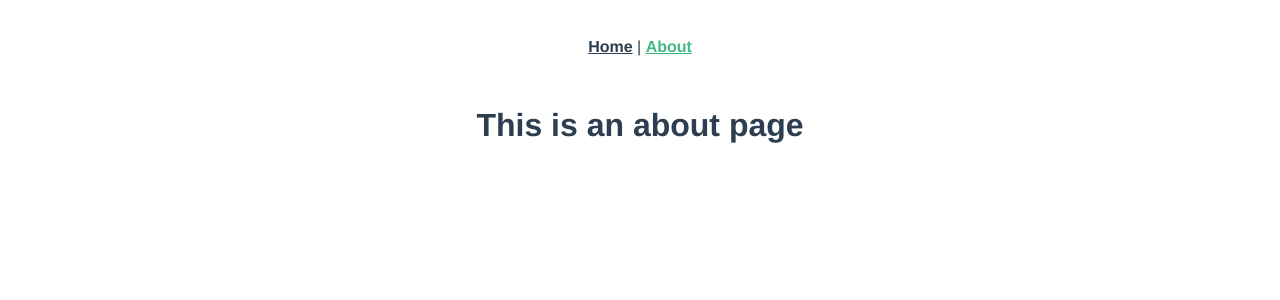
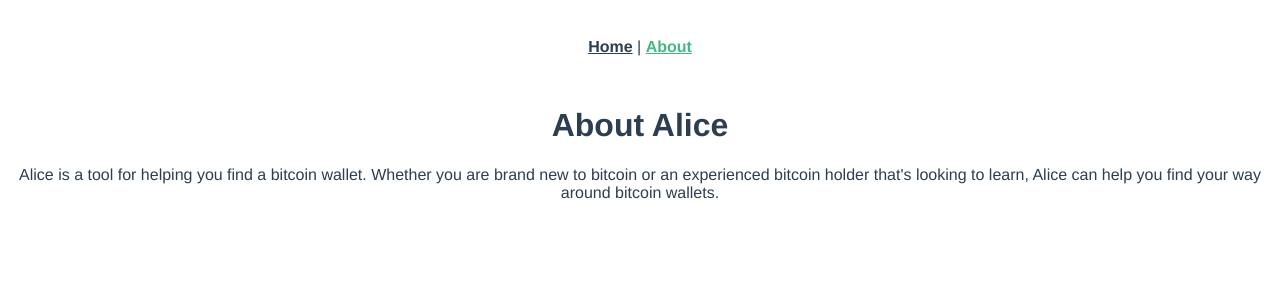
Before and after one commit to sbddesign/bitcoin-wallet-guide, a Vue app: page /about in a window 1280 px wide. Shown: the top 300 px of the page. Built offline with nearby package versions, Linux system fonts and the light colour scheme.

Commit message:
Updated about page

```diff
--- a/src/views/About.vue
+++ b/src/views/About.vue
@@ -1,5 +1,10 @@
 <template>
   <div class="about">
-    <h1>This is an about page</h1>
+    <h1>About Alice</h1>
+
+    <p>
+      Alice is a tool for helping you find a bitcoin wallet. Whether you are brand new to bitcoin or an experienced
+      bitcoin holder that's looking to learn, Alice can help you find your way around bitcoin wallets.
+    </p>
   </div>
 </template>
```
